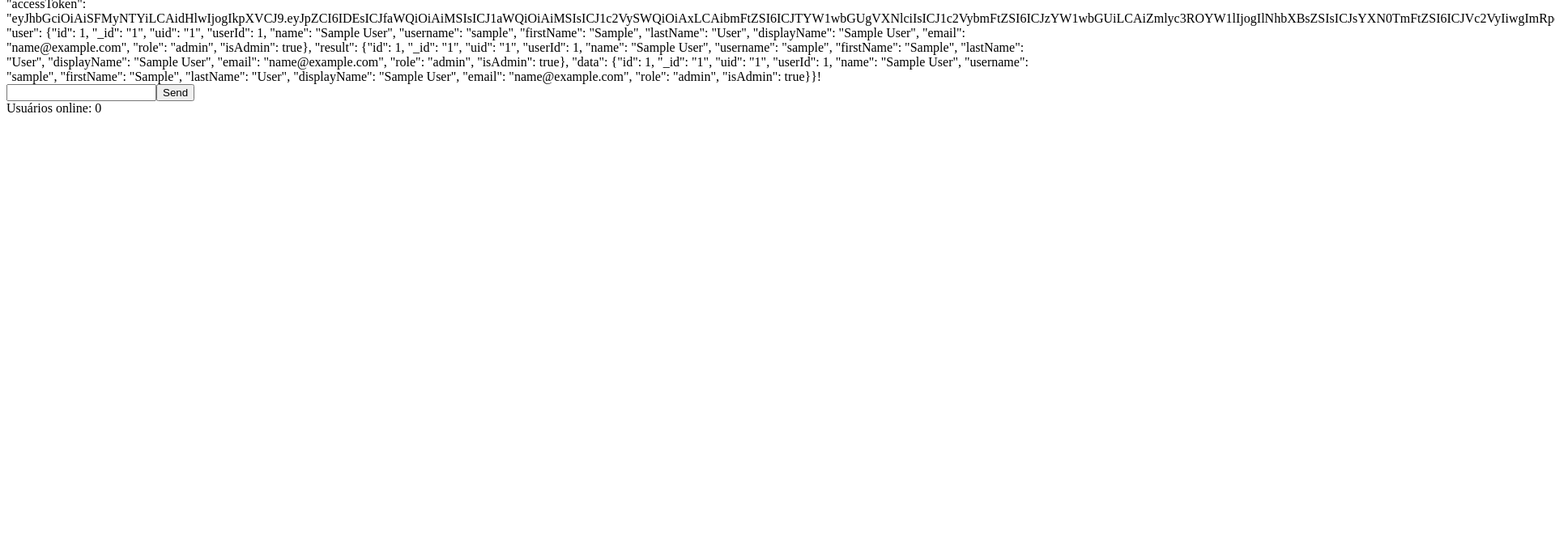
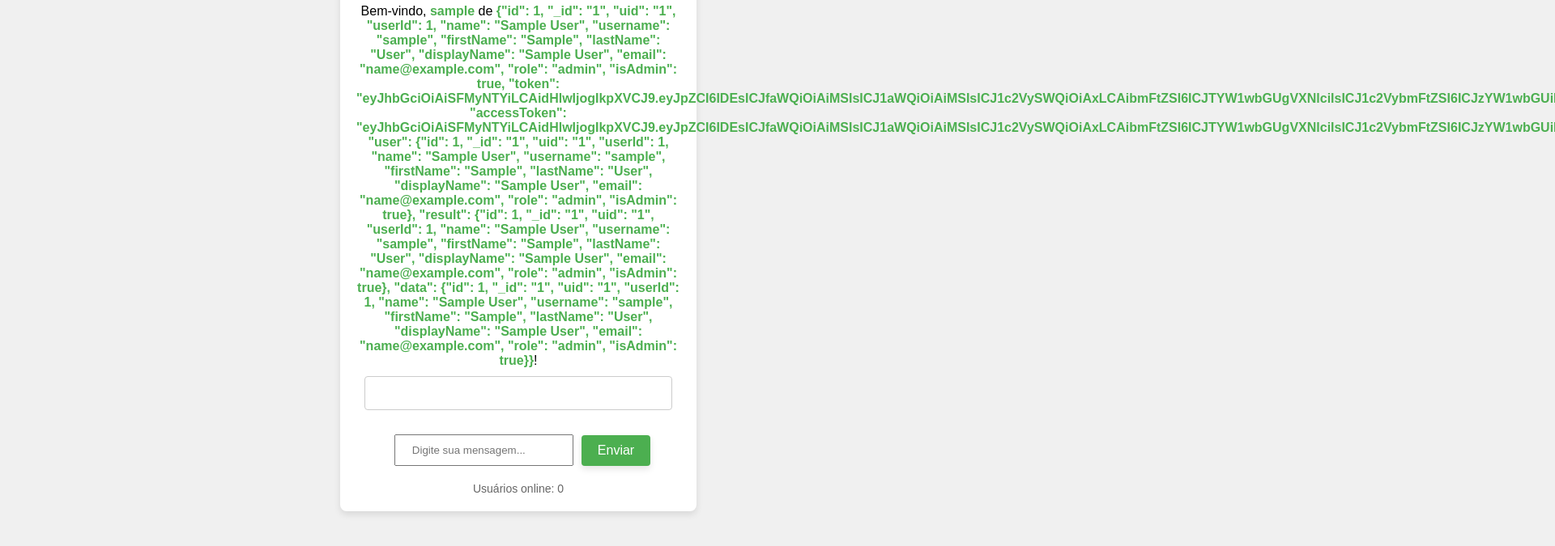
Before and after one commit to droidmarx/Chat, a plain HTML site: page chat.html in a window 1280 px wide. Shown: the part 125-800 px from the top of the page at 81% size, 1920 px wide, since content can reach past the window. Drawn offline with Linux system fonts and the light colour scheme; sample sign-in values are in the browser's storage; a script that the page names is missing.

Commit message:
Update chat.html

```diff
--- a/chat.html
+++ b/chat.html
@@ -1,20 +1,122 @@
 <!DOCTYPE html>
-<html>
+<html lang="pt-br">
 <head>
-  <title>Chat com Ably</title>
+  <meta charset="UTF-8">
+  <meta name="viewport" content="width=device-width, initial-scale=1.0">
+  <title>Chat-ON</title>
   <style>
-    ul { list-style-type: none; margin: 0; padding: 0; }
-    li { padding: 8px; margin-bottom: 10px; background: #f2f2f2; }
+    body {
+      font-family: Arial, sans-serif;
+      background-color: #f0f0f0;
+      margin: 0;
+      padding: 0;
+      display: flex;
+      justify-content: center;
+      align-items: center;
+      height: 100vh;
+    }
+
+    .container {
+      background-color: #fff;
+      border-radius: 8px;
+      box-shadow: 0 4px 8px rgba(0, 0, 0, 0.1);
+      padding: 20px;
+      width: 400px;
+      text-align: center;
+    }
+
+    h2 {
+      font-size: 24px;
+      color: #333;
+      margin-bottom: 20px;
+    }
+
+    #username, #usercity {
+      font-weight: bold;
+      color: #4CAF50;
+    }
+
+    ul {
+      list-style-type: none;
+      margin: 0;
+      max-height: 300px;
+      overflow-y: scroll;
+      border: 1px solid #ccc;
+      border-radius: 4px;
+      padding: 20px 25px;
+      background-color: #fff;
+    }
+
+    li {
+      padding: 8px;
+      margin-bottom: 10px;
+      background: #f2f2f2;
+      border-radius: 4px;
+      display: flex;
+      align-items: left;
+    }
+
+    form {
+      display: flex;
+      align-items: center;
+      justify-content: center;
+      margin-top: 20px;
+    }
+
+    input[type="text"] {
+      flex: 1;
+      padding: 10px;
+      margin-right: 10px;
+      border: 1px solid #ccc;
+      border-radius: 4px;
+      box-sizing: border-box;
+      font-size: 14px;
+    }
+
+    button[type="submit"] {
+      background-color: #4CAF50;
+      color: white;
+      padding: 10px 20px;
+      border: none;
+      border-radius: 4px;
+      cursor: pointer;
+      font-size: 16px;
+      box-shadow: 0 4px 8px rgba(0, 0, 0, 0.1);
+    }
+
+    button[type="submit"]:hover {
+      background-color: #45a049;
+    }
+
+    .online-count {
+      margin-top: 10px;
+      font-size: 14px;
+      color: #666;
+    }
+
+    #input{
+      padding: 10px 20px;
+      margin: 10px;
+    }
+
+    #messages{
+      margin: 10px;
+    }
+
   </style>
 </head>
 <body>
-  <h2>Chat com Ably</h2>
-  <div>Bem-vindo, <span id="username"></span> de <span id="usercity"></span>!</div>
-  <ul id="messages"></ul>
-  <form id="form">
-    <input id="input" autocomplete="off" /><button>Send</button>
-  </form>
-  <div>Usuários online: <span id="onlineCount">0</span></div>
+  <div class="container">
+    <h2>Chat-ON</h2>
+    <div>Bem-vindo, <span id="username"></span> de <span id="usercity"></span>!</div>
+    <ul id="messages"></ul>
+    <form id="form">
+      <input id="input" autocomplete="off" placeholder="Digite sua mensagem..." />
+      <button type="submit">Enviar</button>
+    </form>
+    <div class="online-count">Usuários online: <span id="onlineCount">0</span></div>
+  </div>
+
   <!-- Ably SDK -->
   <script src="https://cdn.ably.io/lib/ably.min-1.js"></script>
   <script>
@@ -22,12 +124,22 @@
     const username = localStorage.getItem('username');
     const usercity = localStorage.getItem('usercity');
 
+    // Verificar se há nome de usuário no localStorage
+    if (!username) {
+      // Redirecionar de volta ao index se não houver nome de usuário
+      window.location.href = 'index.html';
+    }
+
     // Exibir nome e cidade na página
-    document.getElementById('username').textContent = username;
-    document.getElementById('usercity').textContent = usercity;
+    document.getElementById('username').textContent = username || 'Anônimo';
+    document.getElementById('usercity').textContent = usercity || 'Desconhecida';
 
-    // Conectar ao Ably com a chave de API
-    const ably = new Ably.Realtime('ynrGug.SXDJOg:aoStJmyUcLlpwgEzYsJt8CFDsTBCq-yMjqNn6_DkgvM');
+    // Conectar ao Ably com a chave de API e o clientId (token aleatório)
+    const clientId = localStorage.getItem('clientId');
+    const ably = new Ably.Realtime({
+      key: 'ynrGug.SXDJOg:aoStJmyUcLlpwgEzYsJt8CFDsTBCq-yMjqNn6_DkgvM',
+      clientId: clientId || generateRandomToken(32)
+    });
     const channel = ably.channels.get('chat');
 
     // Função para atualizar a contagem de usuários online
@@ -41,8 +153,8 @@
       });
     }
 
-    // Entrar no canal de presença com o nome de usuário
-    channel.presence.enter({ clientId: username }, (err) => {
+    // Entrar no canal de presença com o clientId (token aleatório)
+    channel.presence.enter({ clientId: clientId }, (err) => {
       if (err) {
         console.error('Erro ao entrar no canal de presença:', err);
         return;
@@ -61,20 +173,34 @@
       const item = document.createElement('li');
       item.textContent = `${data.name}: ${data.message}`;
       document.getElementById('messages').appendChild(item);
+      document.getElementById('messages').scrollTop = document.getElementById('messages').scrollHeight; // Scroll para o final
     });
 
     // Enviar mensagens
     document.getElementById('form').addEventListener('submit', function(e) {
       e.preventDefault();
       const input = document.getElementById('input');
-      channel.publish('message', { name: username, message: input.value });
+      if (input.value.trim() === '') return; // Evitar mensagens vazias
+      channel.publish('message', { name: username || 'Anônimo', message: input.value.trim() });
       input.value = '';
     });
 
     // Sair do canal de presença ao fechar a janela
     window.addEventListener('beforeunload', () => {
-      channel.presence.leave({ clientId: username });
+      channel.presence.leave({ clientId: clientId });
     });
+
+    // Função para gerar token aleatório
+    function generateRandomToken(length) {
+      let charset = 'abcdefghijklmnopqrstuvwxyzABCDEFGHIJKLMNOPQRSTUVWXYZ0123456789';
+      let token = '';
+      let values = new Uint32Array(length);
+      window.crypto.getRandomValues(values);
+      for (let i = 0; i < length; i++) {
+        token += charset[values[i] % charset.length];
+      }
+      return token;
+    }
   </script>
 </body>
 </html>
```
